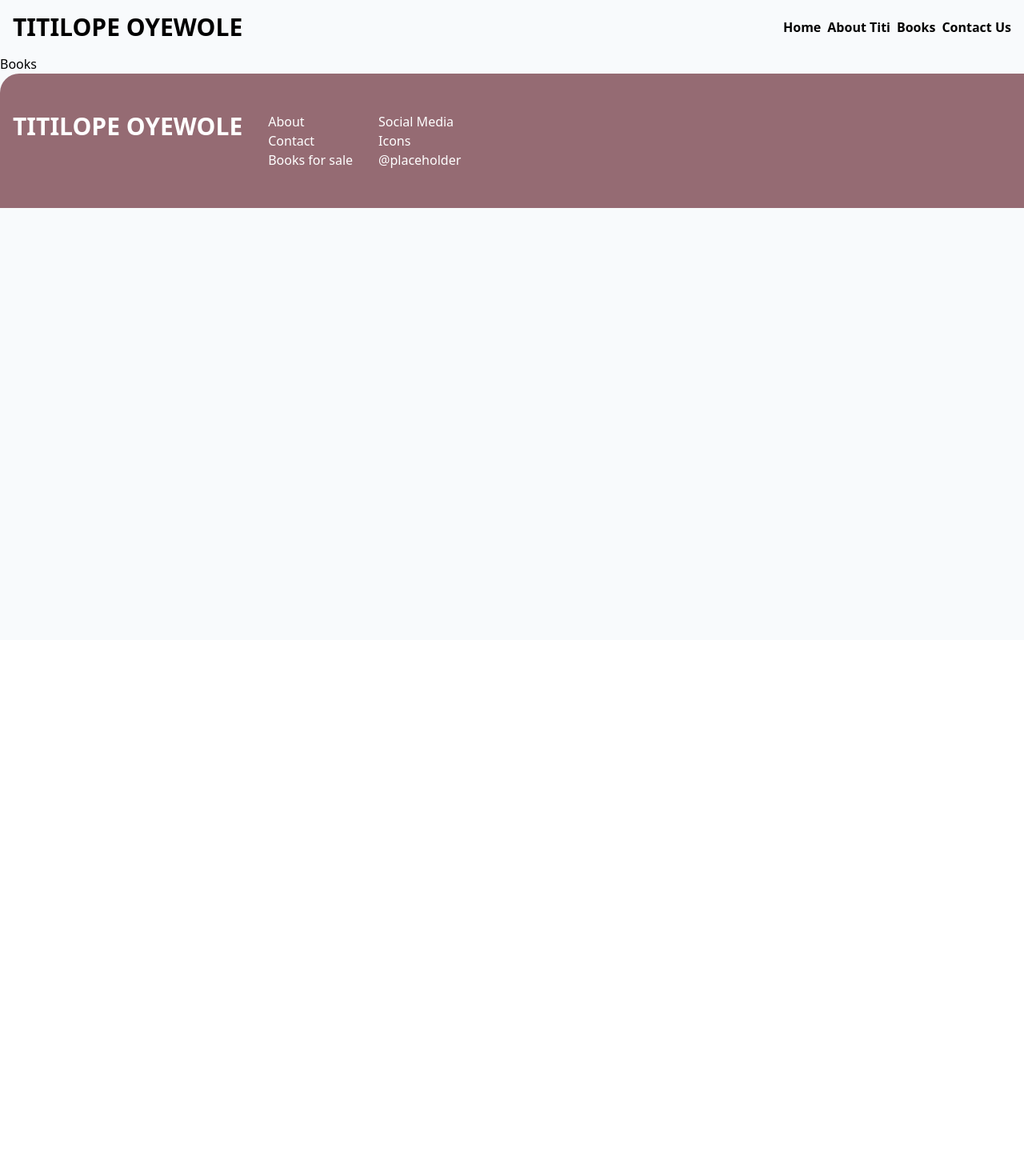
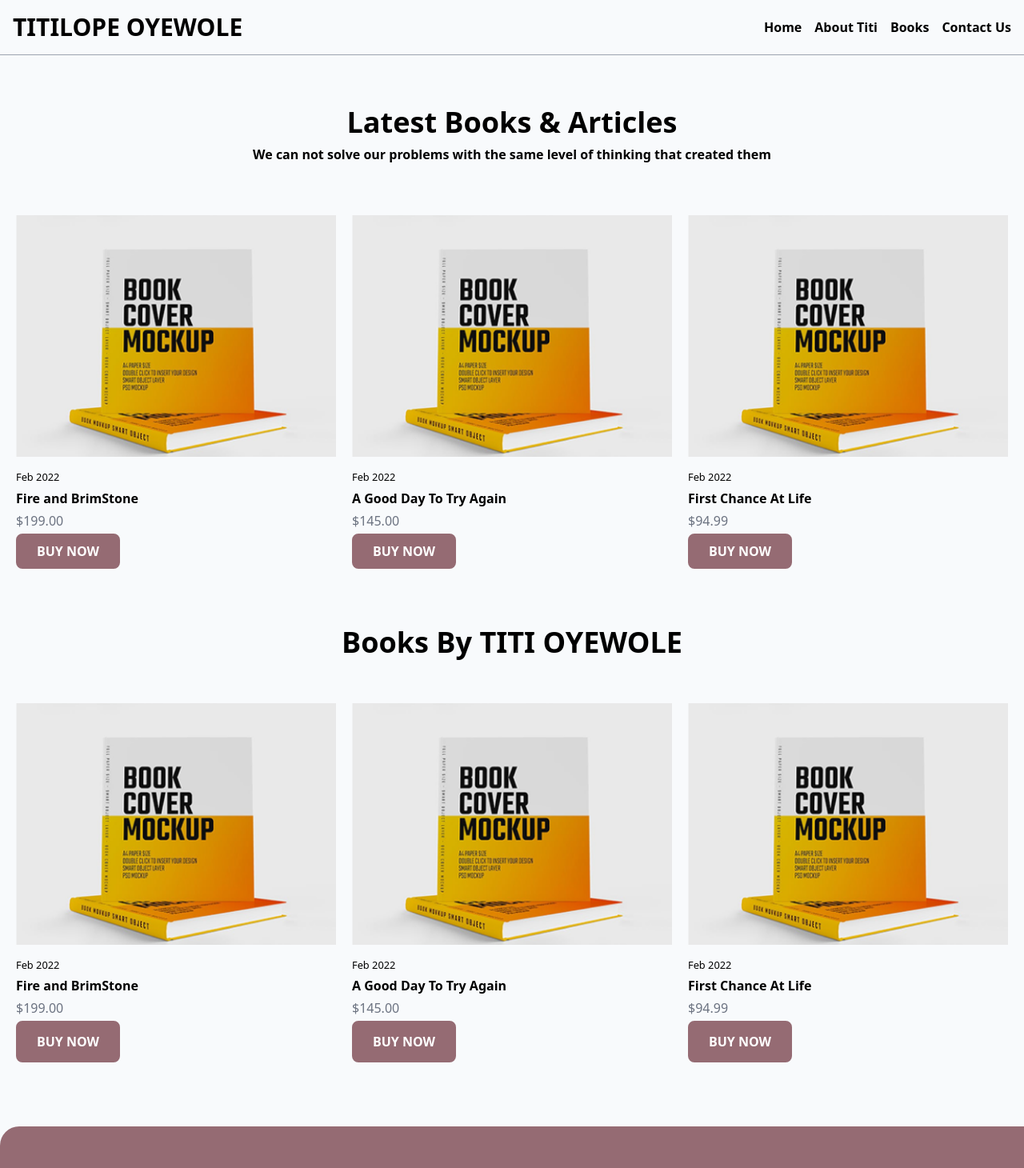
Before and after one commit to ObodoakorDavid/Author-Website-Client, a React (Vite) app: page /books in a window 1280 px wide. Shown: the top 1460 px of the page at 80% size. Before the commit the page ends 800 px from the top, so only its background shows below. Built offline with nearby package versions, Linux system fonts and the light colour scheme.

Commit message:
final commit

```diff
--- a/package.json
+++ b/package.json
@@ -10,8 +10,10 @@
     "preview": "vite preview"
   },
   "dependencies": {
+    "framer-motion": "^11.9.0",
     "react": "^18.3.1",
     "react-dom": "^18.3.1",
+    "react-icons": "^5.3.0",
     "react-router-dom": "^6.26.1"
   },
   "devDependencies": {
--- a/src/components/Footer.jsx
+++ b/src/components/Footer.jsx
@@ -2,18 +2,18 @@ import React from "react";
 
 export default function Footer() {
   return (
-    <div className="bg-[#956B73] text-white rounded-tl-3xl px-4 py-12 flex flex-col items-center gap-8 md:items-start md:flex-row md:gap-8">
-      <p className=" text-3xl font-semibold w-3/3 text-start">
+    <div className="bg-[#956B73] text-white rounded-tl-3xl px-4 py-12 flex flex-col gap-8 md:items-start md:flex-row md:gap-8">
+      <p className="text-3xl font-semibold w-3/3 text-start">
         TITILOPE OYEWOLE
       </p>
 
-      <ul>
+      <ul className=" flex flex-col gap-1">
         <li>About</li>
         <li>Contact</li>
         <li>Books for sale</li>
       </ul>
 
-      <ul>
+      <ul className=" flex flex-col gap-1">
         <li>Social Media</li>
         <li>Icons</li>
         <li>@placeholder</li>
--- a/src/components/Navbar.jsx
+++ b/src/components/Navbar.jsx
@@ -1,27 +1,109 @@
-import React from "react";
+import React, { useState, useEffect, useRef } from "react";
 import { Link } from "react-router-dom";
+import { HiOutlineMenu, HiOutlineX } from "react-icons/hi";
+import { motion, AnimatePresence } from "framer-motion";
 
 export default function Navbar() {
+  const [isOpen, setIsOpen] = useState(false);
+  const navbarRef = useRef();
+
+  const toggleMenu = () => {
+    setIsOpen(!isOpen);
+  };
+
+  useEffect(() => {
+    const handleClickOutside = (event) => {
+      if (navbarRef.current && !navbarRef.current.contains(event.target)) {
+        setIsOpen(false);
+      }
+    };
+
+    document.addEventListener("mousedown", handleClickOutside);
+    return () => {
+      document.removeEventListener("mousedown", handleClickOutside);
+    };
+  }, []);
+
   return (
-    <nav className="flex justify-between p-4 items-center">
-      <p className=" text-3xl font-semibold w-3/3 text-start">
-        TITILOPE OYEWOLE
-      </p>
+    <nav
+      ref={navbarRef}
+      className="flex justify-between p-4 items-center border-b border-gray-400"
+    >
+      <p className="text-3xl font-semibold">TITILOPE OYEWOLE</p>
 
-      <ul className="flex gap-2">
-        <Link to="/" className=" font-semibold">
+      <div className="md:hidden">
+        <button onClick={toggleMenu}>
+          {isOpen ? (
+            <HiOutlineX className="text-3xl" />
+          ) : (
+            <HiOutlineMenu className="text-3xl" />
+          )}
+        </button>
+      </div>
+
+      <ul className="hidden md:flex gap-4 items-center">
+        <li className="relative group">
+          <Link to="/" className="font-semibold">
             Home
           </Link>
-        <Link to="/about" className=" font-semibold">
+          <span className="absolute bottom-0 left-1/2 w-0 h-0.5 bg-black transition-all duration-300 ease-in-out transform -translate-x-1/2 group-hover:w-full"></span>
+        </li>
+        <li className="relative group">
+          <Link to="/about" className="font-semibold">
             About Titi
           </Link>
-        <Link to="/books" className=" font-semibold">
+          <span className="absolute bottom-0 left-1/2 w-0 h-0.5 bg-black transition-all duration-300 ease-in-out transform -translate-x-1/2 group-hover:w-full"></span>
+        </li>
+        <li className="relative group">
+          <Link to="/books" className="font-semibold">
             Books
           </Link>
-        <Link to="/contact" className=" font-semibold">
+          <span className="absolute bottom-0 left-1/2 w-0 h-0.5 bg-black transition-all duration-300 ease-in-out transform -translate-x-1/2 group-hover:w-full"></span>
+        </li>
+        <li className="relative group">
+          <Link to="/contact" className="font-semibold">
             Contact Us
           </Link>
+          <span className="absolute bottom-0 left-1/2 w-0 h-0.5 bg-black transition-all duration-300 ease-in-out transform -translate-x-1/2 group-hover:w-full"></span>
+        </li>
       </ul>
+
+      <AnimatePresence>
+        {isOpen && (
+          <motion.ul
+            initial={{ opacity: 0, y: -20 }}
+            animate={{ opacity: 1, y: 0 }}
+            exit={{ opacity: 0, y: -20 }}
+            transition={{ duration: 0.4, ease: "easeInOut" }}
+            className="md:hidden flex flex-col gap-2 absolute top-14 left-0 w-full bg-white z-10 p-4"
+          >
+            <li>
+              <Link to="/" className="font-semibold" onClick={toggleMenu}>
+                Home
+              </Link>
+            </li>
+            <li>
+              <Link to="/about" className="font-semibold" onClick={toggleMenu}>
+                About Titi
+              </Link>
+            </li>
+            <li>
+              <Link to="/books" className="font-semibold" onClick={toggleMenu}>
+                Books
+              </Link>
+            </li>
+            <li>
+              <Link
+                to="/contact"
+                className="font-semibold"
+                onClick={toggleMenu}
+              >
+                Contact Us
+              </Link>
+            </li>
+          </motion.ul>
+        )}
+      </AnimatePresence>
     </nav>
   );
 }
--- a/src/pages/Books/Books.jsx
+++ b/src/pages/Books/Books.jsx
@@ -1,6 +1,86 @@
 import React from "react";
+import Book1 from "../../assets/images/Book1.png";
 
 export default function Books() {
-  const Books = [{ title: "New Year" }];
-  return <div>Books</div>;
+  const books = [
+    { title: "Fire and BrimStone", price: 199, image: Book1, date: "Feb 2022" },
+    {
+      title: "A Good Day To Try Again",
+      price: 145,
+      image: Book1,
+      date: "Feb 2022",
+    },
+    {
+      title: "First Chance At Life",
+      price: 94.99,
+      image: Book1,
+      date: "Feb 2022",
+    },
+  ];
+
+  const formatPrice = (price) => {
+    return new Intl.NumberFormat("en-US", {
+      style: "currency",
+      currency: "USD",
+      minimumFractionDigits: 2,
+    }).format(price);
+  };
+
+  return (
+    <div className="text-center py-8 px-5">
+      <div className="py-8">
+        <h2 className=" text-4xl font-semibold pb-2">
+          Latest Books & Articles
+        </h2>
+        <p className=" font-semibold">
+          We can not solve our problems with the same level of thinking that
+          created them
+        </p>
+      </div>
+
+      <div className=" grid sm:grid-cols-2 md:grid-cols-3 gap-5 justify-center text-left py-8">
+        {books.slice(0, 7).map((book) => {
+          return (
+            <div>
+              <img src={book.image} alt="book image" />
+              <div className="py-4 flex flex-col gap-1">
+                <small>{book.date}</small>
+                <p className=" font-bold">{book.title}</p>
+                <p className="text-gray-500">{formatPrice(book.price)}</p>
+                <a
+                  href="#"
+                  className=" cursor-pointer block font-semibold bg-[#956B73] border-2 border-[#956B73] text-white rounded-lg py-2 w-fit px-6 hover:bg-white hover:text-[#956B73] transition-all ease-in-out"
+                >
+                  BUY NOW
+                </a>
+              </div>
+            </div>
+          );
+        })}
+      </div>
+
+      <h2 className="text-4xl font-semibold py-6">Books By TITI OYEWOLE</h2>
+
+      <div className=" grid sm:grid-cols-2 md:grid-cols-3 gap-5 justify-center text-left py-8">
+        {books.map((book) => {
+          return (
+            <div>
+              <img src={book.image} alt="book image" />
+              <div className="py-4 flex flex-col gap-1">
+                <small>{book.date}</small>
+                <p className=" font-bold">{book.title}</p>
+                <p className="text-gray-500">{formatPrice(book.price)}</p>
+                <a
+                  href="#"
+                  className=" cursor-pointer block font-semibold bg-[#956B73] border-2 border-[#956B73] text-white rounded-lg py-3 w-fit px-6 hover:bg-white hover:text-[#956B73] transition-all ease-in-out"
+                >
+                  BUY NOW
+                </a>
+              </div>
+            </div>
+          );
+        })}
+      </div>
+    </div>
+  );
 }
--- a/src/pages/Contact/Contact.jsx
+++ b/src/pages/Contact/Contact.jsx
@@ -7,8 +7,8 @@ export default function Contact() {
         <div className=" flex flex-col gap-6 md:w-1/2">
           <p className=" text-3xl font-semibold">Get In Touch</p>
           <p className=" font-semibold">
-            We would love to hear from you,Concerning any issues whatsoever for
-            reviews or complants,kindly send us a message.
+            We would love to hear from you, Concerning any issues whatsoever for
+            reviews or complants, kindly send us a message.
           </p>
           <ul className="mt-6">
             <li className=" font-semibold">titioye@gmail.com</li>
--- a/src/pages/Home/Home.jsx
+++ b/src/pages/Home/Home.jsx
@@ -1,12 +1,14 @@
 import React from "react";
 import HeroSection from "./HeroSection";
 import AboutSection from "./AboutSection";
+import Books from "../Books/Books";
 
 export default function Home() {
   return (
     <div className="">
       <HeroSection />
       <AboutSection />
+      <Books />
     </div>
   );
 }
```
Also changed, not shown: src/assets/images/Book1.png (added), 1 other file (tests, documents, lock files or other folders). Lines whose indentation alone changed are shown as unchanged.
